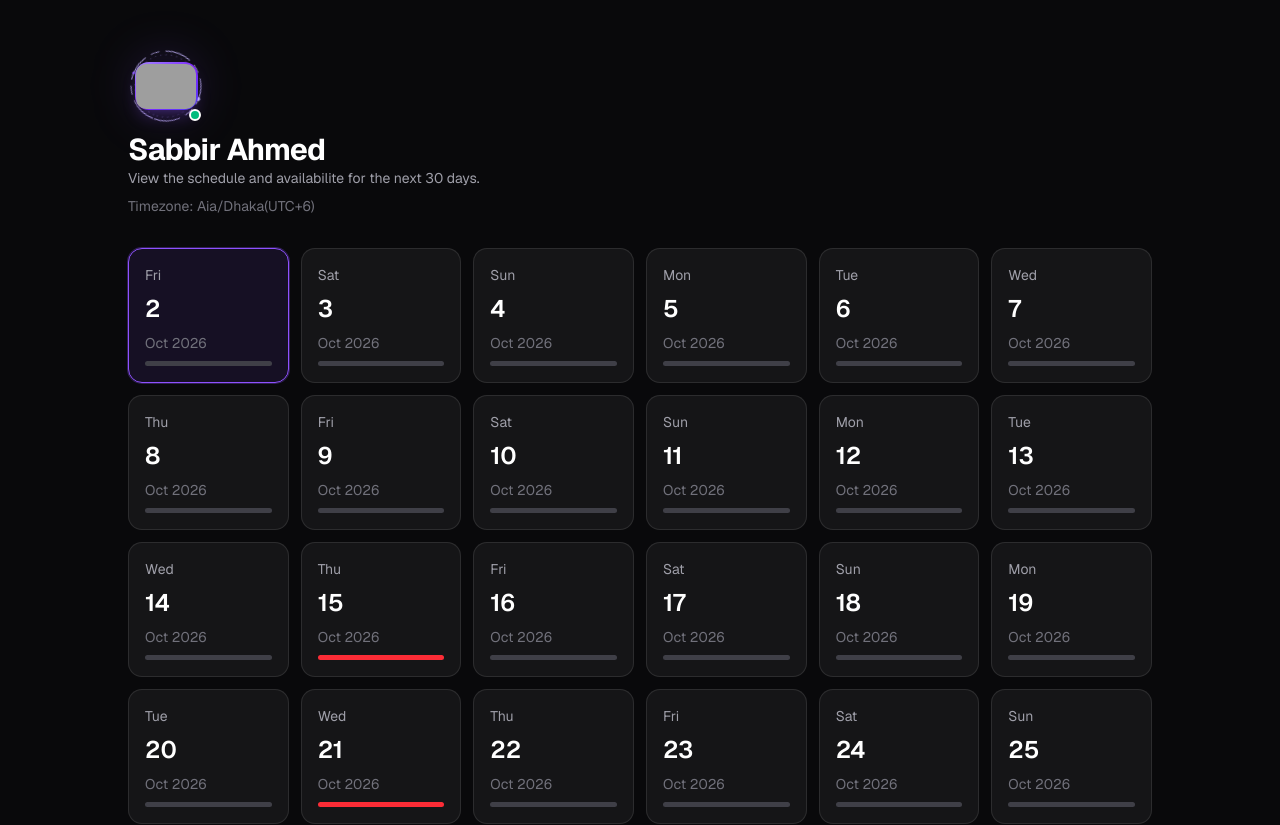
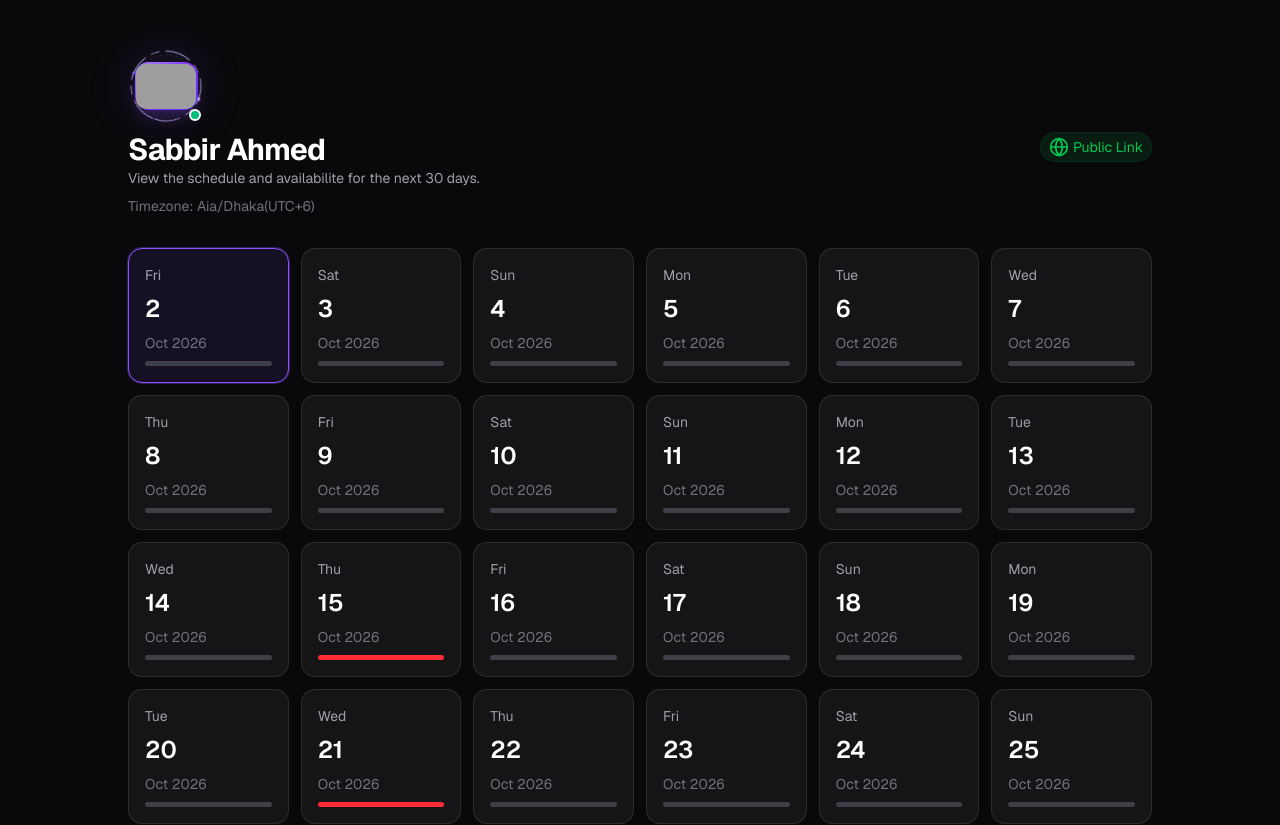
Before and after one commit to monotrixdev/unicalender-application, a Next.js app: page /s/1 in a window 1280 px wide. Shown: the top 825 px of the page. Built offline with nearby package versions, Linux system fonts and the light colour scheme; grey boxes are pictures that could not be loaded.

Commit message:
This example project is comlete

```diff
--- a/src/app/s/[token]/page.tsx
+++ b/src/app/s/[token]/page.tsx
@@ -1,6 +1,7 @@
 'use client';
 import { auth } from '@/lib/auth';
 import { Timeline, Timer } from 'lucide-react';
+import { Globe } from 'lucide-react';
 import { expectNoPendingImmediates } from 'next/dist/server/node-environment-extensions/fast-set-immediate.external';
 import Image from 'next/image';
 import { title } from 'process';
@@ -142,10 +143,12 @@ const selectedObjects = dates.find((data) => getNumberDate(data) == selectDate)
   {/* Online Indicator */}
   <span className="absolute bottom-[3px] right-[3px] z-20 h-3 w-3 rounded-full border-2 border-white bg-emerald-500 dark:border-zinc-950" />
 </div>
-
+<div className='relative'>
             <h1 className='font-bold text-3xl tracking-tight mt-2'>Sabbir Ahmed</h1>
             <p className='text-sm text-zinc-400'>View the schedule and availabilite for the next 30 days.</p>
             <p className='text-sm text-zinc-500 mt-2'>Timezone: Aia/Dhaka(UTC+6)</p>
+            <button className='p-1 px-2 text-sm flex items-center text-green-500 rounded-full bg-green-500/10 border border-green-500/10 absolute top-0 right-0 gap-1'> <Globe className="w-5 h-5"/>Public Link</button>
+</div>
             <div className="mt-8 grid grid-cols-2 gap-3 sm:grid-cols-4 md:grid-cols-6">
 
                 {
```
